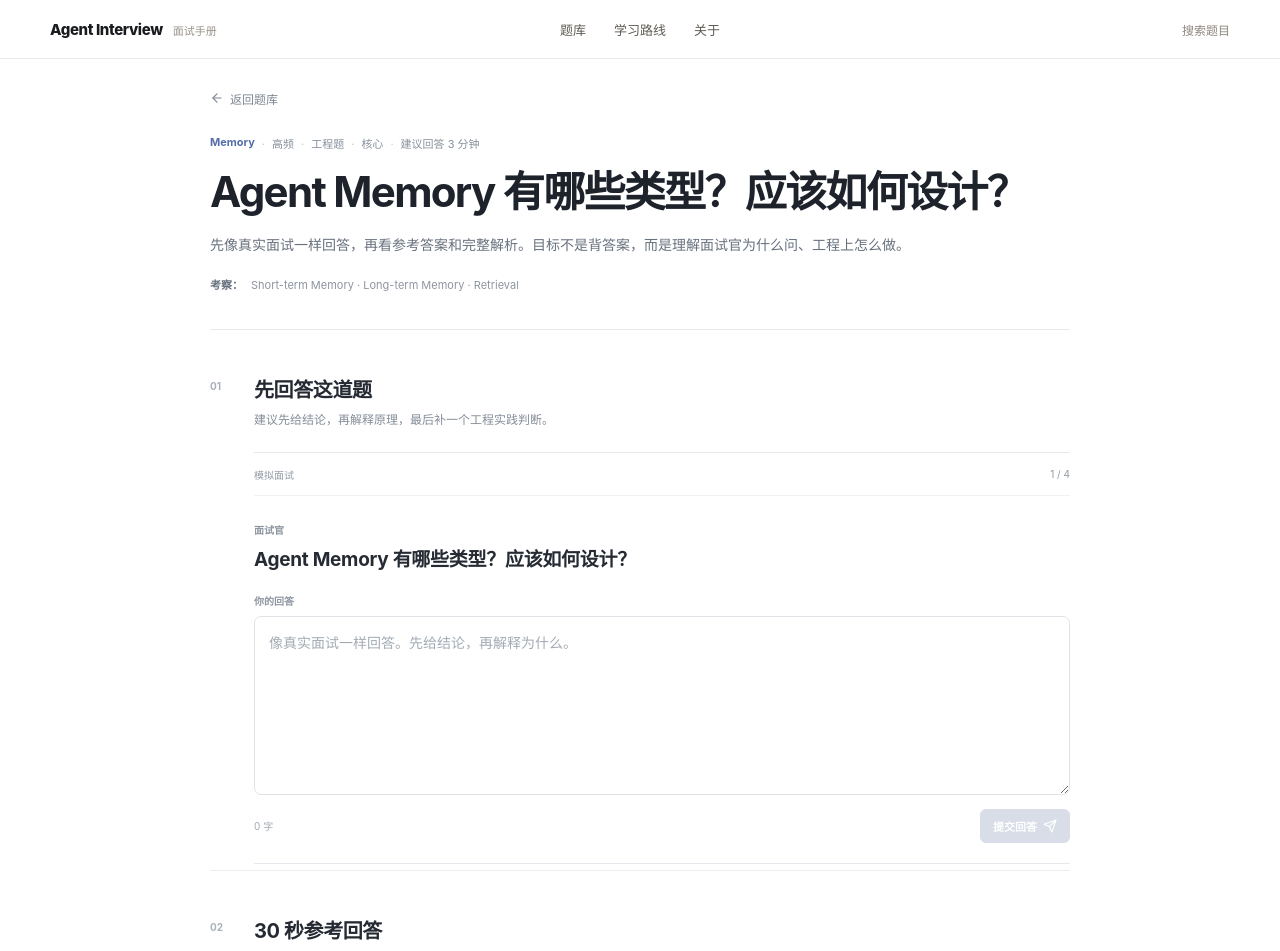
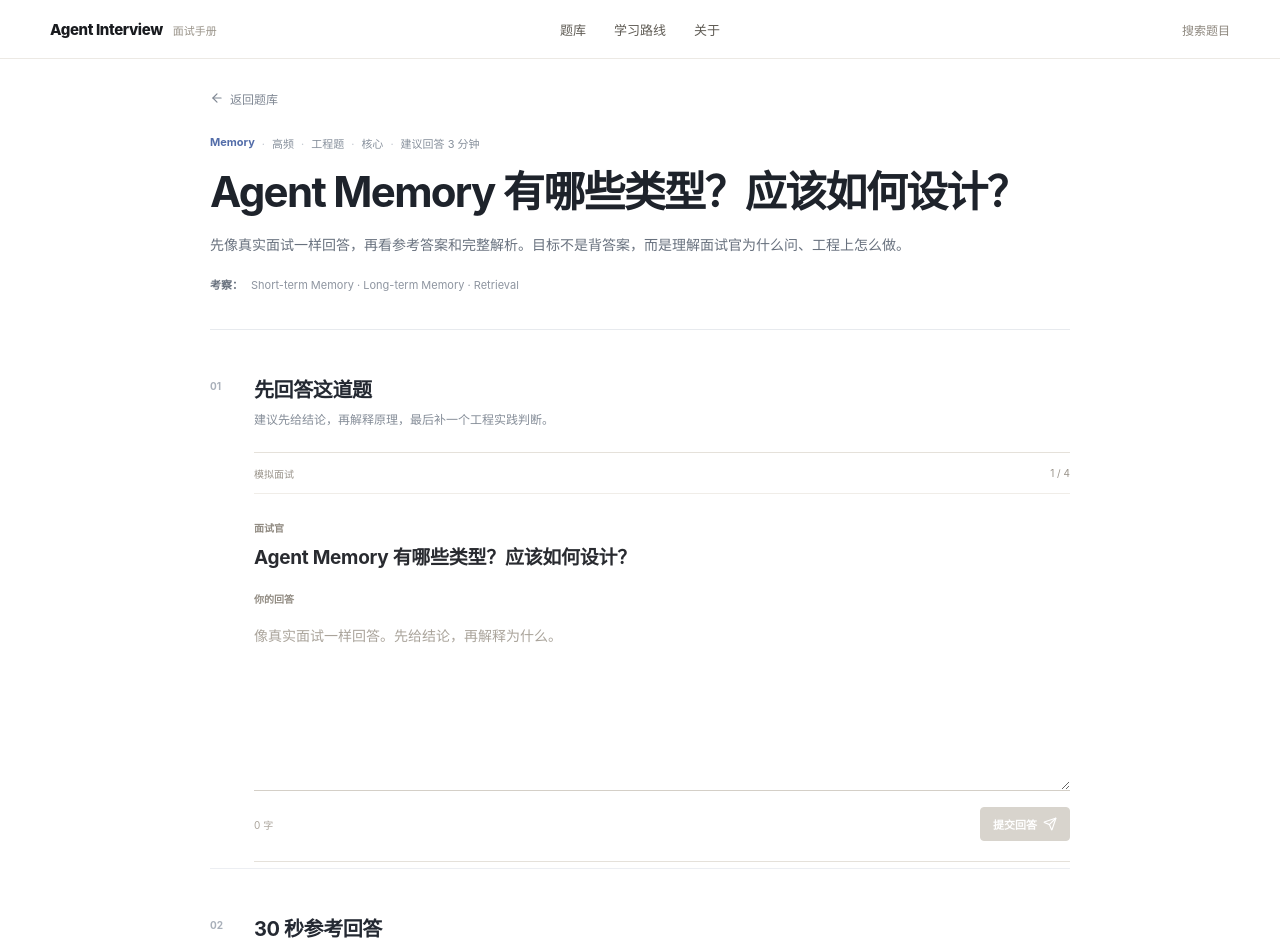
Before and after one commit to 1264585648/interview, a Next.js app: page /questions/agent-memory-types in a window 1280 px wide. Shown: the top 951 px of the page. Built offline with nearby package versions, Linux system fonts and the light colour scheme.

Commit message:
style: make interview practice feel editorial

```diff
--- a/components/InterviewTrainer.module.css
+++ b/components/InterviewTrainer.module.css
@@ -1,36 +1,36 @@
 .trainer,
 .result {
   margin-left: 44px;
-  border-top: 1px solid #e5e8ed;
-  border-bottom: 1px solid #e5e8ed;
+  border-top: 1px solid #e5e1da;
+  border-bottom: 1px solid #e5e1da;
 }
 
 .topLine {
-  min-height: 42px;
+  min-height: 40px;
   display: flex;
   align-items: center;
   justify-content: space-between;
-  color: #9299a4;
+  color: #99938a;
   font-size: 10px;
 }
 
 .prompt {
   padding: 22px 0 18px;
-  border-top: 1px solid #eef0f3;
+  border-top: 1px solid #f0ede8;
 }
 
 .prompt > span,
 .answerArea label,
 .coverage > span,
 .resultTop span {
-  color: #8d95a0;
+  color: #918b82;
   font-size: 10px;
   font-weight: 650;
 }
 
 .prompt h3 {
   margin: 7px 0 0;
-  color: #252a33;
+  color: #292b30;
   font-size: 19px;
   font-weight: 650;
   line-height: 1.55;
@@ -43,31 +43,32 @@
 
 .answerArea label {
   display: block;
-  margin-bottom: 8px;
+  margin-bottom: 7px;
 }
 
 .answerArea textarea {
   width: 100%;
   resize: vertical;
-  min-height: 140px;
-  border: 1px solid #dfe3e8;
-  border-radius: 7px;
+  min-height: 132px;
+  border: 0;
+  border-bottom: 1px solid #d4cfc7;
+  border-radius: 0;
   outline: none;
-  padding: 13px 14px;
-  background: #fff;
-  color: #252a33;
+  padding: 10px 0 12px;
+  background: transparent;
+  color: #292b30;
   font: inherit;
   font-size: 14px;
-  line-height: 1.8;
+  line-height: 1.85;
 }
 
 .answerArea textarea:focus {
-  border-color: #b9c5e8;
-  box-shadow: 0 0 0 3px rgba(69, 109, 230, 0.06);
+  border-bottom-color: #5f5a53;
+  box-shadow: none;
 }
 
 .answerArea textarea::placeholder {
-  color: #a4abb4;
+  color: #aaa49b;
 }
 
 .actions,
@@ -80,11 +81,11 @@
 }
 
 .actions {
-  margin-top: 10px;
+  margin-top: 12px;
 }
 
 .actions > span {
-  color: #a0a7b1;
+  color: #aaa49b;
   font-size: 10px;
 }
 
@@ -96,7 +97,7 @@
   gap: 6px;
   min-height: 34px;
   padding: 0 12px;
-  border-radius: 6px;
+  border-radius: 4px;
   font: inherit;
   font-size: 11px;
   font-weight: 650;
@@ -104,31 +105,38 @@
 }
 
 .primaryButton {
-  border: 1px solid #456de6;
-  background: #456de6;
+  border: 1px solid #292b30;
+  background: #292b30;
   color: #fff;
 }
 
+.primaryButton:hover {
+  background: #111317;
+}
+
 .primaryButton:disabled {
-  border-color: #d8dde7;
-  background: #d8dde7;
+  border-color: #d8d4cd;
+  background: #d8d4cd;
   cursor: not-allowed;
 }
 
 .secondaryButton {
-  border: 1px solid #dfe3e8;
-  background: #fff;
-  color: #596273;
+  border: 0;
+  border-bottom: 1px solid #aaa49b;
+  border-radius: 0;
+  padding-inline: 0;
+  background: transparent;
+  color: #625d56;
 }
 
 .nextPanel {
-  min-height: 86px;
+  min-height: 84px;
   padding: 18px 0;
-  border-top: 1px solid #eef0f3;
+  border-top: 1px solid #f0ede8;
 }
 
 .nextPanel strong {
-  color: #313741;
+  color: #313239;
   font-size: 13px;
   font-weight: 650;
 }
@@ -137,9 +145,9 @@
 .result > p,
 .coverage p {
   margin: 5px 0 0;
-  color: #7f8793;
+  color: #7e786f;
   font-size: 11px;
-  line-height: 1.7;
+  line-height: 1.75;
 }
 
 .result {
@@ -153,7 +161,7 @@
 }
 
 .resultTop strong {
-  color: #252a33;
+  color: #292b30;
   font-size: 24px;
   font-weight: 700;
   letter-spacing: -0.03em;
@@ -168,11 +176,11 @@
 .coverage {
   margin-top: 18px;
   padding-top: 16px;
-  border-top: 1px solid #eef0f3;
+  border-top: 1px solid #f0ede8;
 }
 
 .coverage p {
-  color: #5f6875;
+  color: #5f5a53;
   font-size: 12px;
 }
 
```
